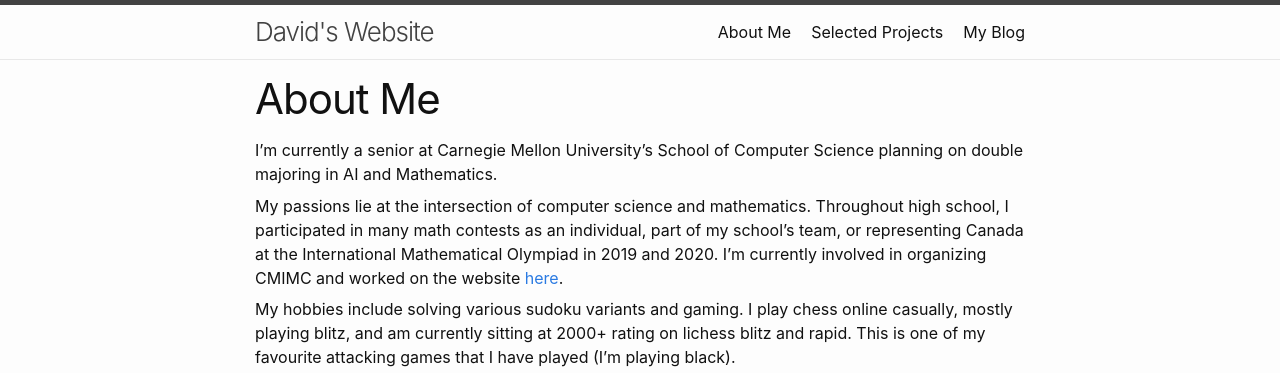
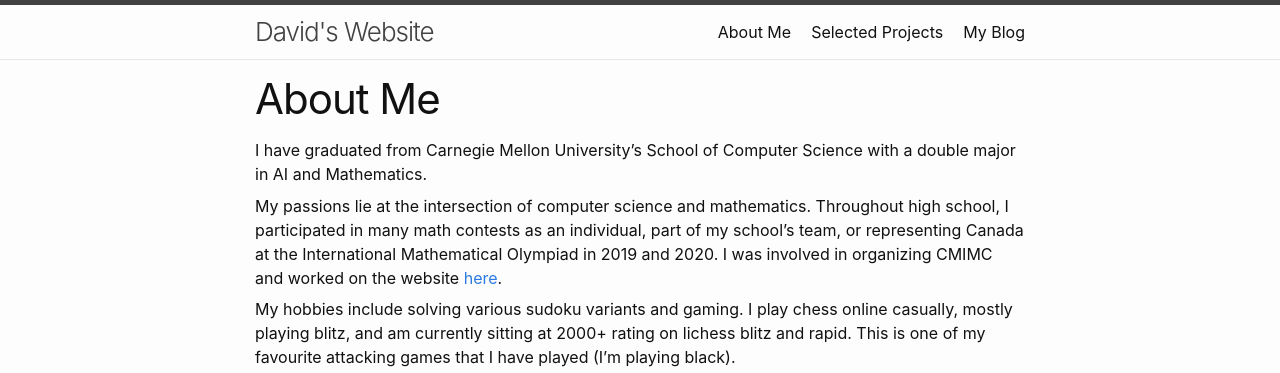
Before and after one commit to itangdav/itangdav.github.io, a Jekyll site: the page built from about.md, in a window 1280 px wide, cut to the strip 0-373 px from the top of the page. Built offline with Jekyll 4.4.1, drawn with Linux system fonts in a browser that asks for light colours.

Commit message:
new about me

```diff
--- a/about.md
+++ b/about.md
@@ -3,9 +3,9 @@ layout: page
 title: About Me
 permalink: /about
 ---
-I'm currently a senior at Carnegie Mellon University's School of Computer Science planning on double majoring in AI and Mathematics.
+I have graduated from Carnegie Mellon University's School of Computer Science with a double major in AI and Mathematics.
 
-My passions lie at the intersection of computer science and mathematics. Throughout high school, I participated in many math contests as an individual, part of my school's team, or representing Canada at the International Mathematical Olympiad in 2019 and 2020. I'm currently involved in organizing CMIMC and worked on the website [here](https://cmimc.math.cmu.edu/).
+My passions lie at the intersection of computer science and mathematics. Throughout high school, I participated in many math contests as an individual, part of my school's team, or representing Canada at the International Mathematical Olympiad in 2019 and 2020. I was involved in organizing CMIMC and worked on the website [here](https://cmimc.math.cmu.edu/).
 
 My hobbies include solving various sudoku variants and gaming. I play chess online casually, mostly playing blitz, and am currently sitting at 2000+ rating on lichess blitz and rapid. This is one of my favourite attacking games that I have played (I'm playing black).
 
```
